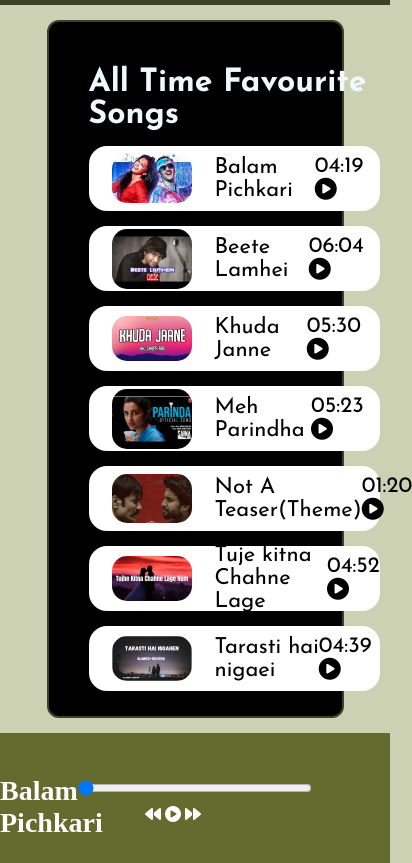
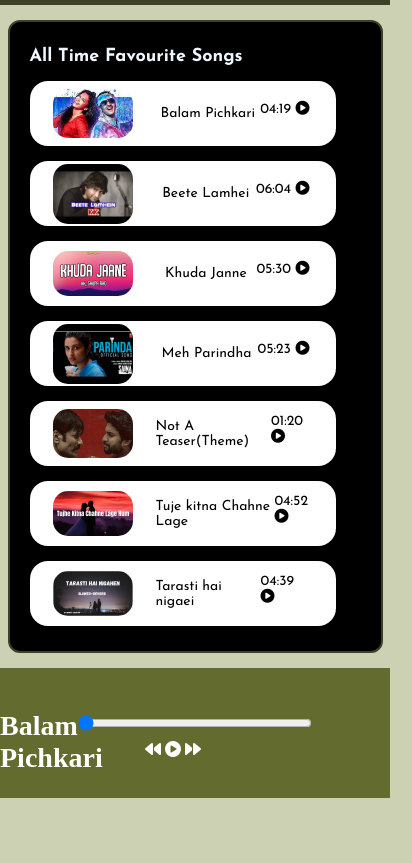
Before and after one commit to chaithanyakamath/Music, a plain HTML site: page index.html in a window 390 px wide. Shown: the part 98-961 px from the top of the page, 412 px wide, since content can reach past the window. After the commit the page ends 896 px from the top, so only its background shows below. Drawn offline with Linux system fonts and the light colour scheme; a web font is replaced by a local one.

Commit message:
responsive1

```diff
--- a/script.js
+++ b/script.js
@@ -6,6 +6,7 @@ let myProgreassBar = document.getElementById('myProgressBar');
 let masterSongName = document.getElementById('masterSongName');
 let gif =  document.getElementById('gif');
 let songItem = Array.from(document.getElementsByClassName('songItem'));
+let songItemplay = Array.from(document.getElementsByClassName('songItemplay'));
 
 let songs = [
     {songName:"Balam Pichkari", filepath: "songs/1.mp3", coverPath: "covers/1.jpg" },
@@ -37,6 +38,12 @@ masterPlay.addEventListener('click', ()=>{
         gif.style.opacity  = 0;
         }
     })
+
+// Array.from(document.getElementsByClassName('songItemplay')).forEach((element)=>{
+//     element.addEventListener('click', (e)=>{
+//         console.log(e);
+//     })
+// })
 
 // event listener
 audioElement.addEventListener("timeupdate", ()=>{
--- a/style.css
+++ b/style.css
@@ -144,3 +144,22 @@ nav ul li{
     font-size: 28px;
     padding-right: 10px;
 }
+
+@media(max-width: 782px)
+{
+    .songItem{
+        font-size: 14px;
+        width: 90%;
+    }
+    h1{
+        font-size: 18px;
+    }
+    .songList{
+        width: 590px;
+        padding-top: 15px;
+        padding-left: 10px;
+    }
+    .container{
+        width: 90%;
+    }
+}
```
Also changed, not shown: index.html (+2 -2 lines).
